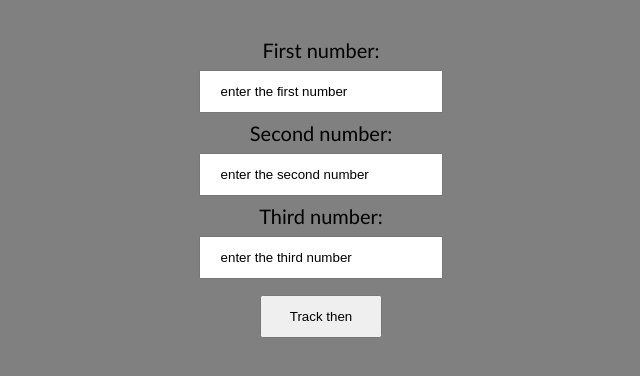
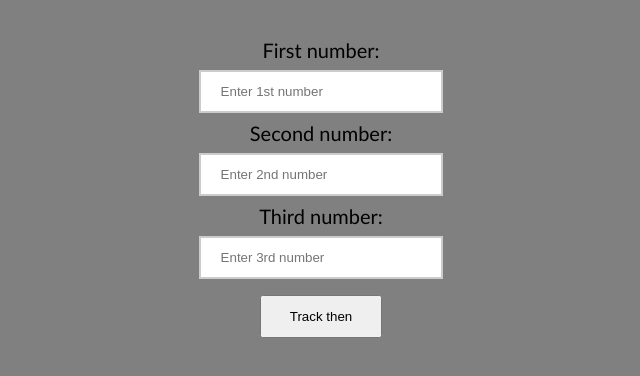
Before and after one commit to AshleyAlpha/mine2, a plain HTML site: page triangle.html in a window 1280 px wide. Shown: the part 150-526 px from the top of the page, without its empty margins (319-959 px from the left). Drawn offline with Linux system fonts and the light colour scheme.

Commit message:
added something

```diff
--- a/styles.css
+++ b/styles.css
@@ -20,10 +20,18 @@ input[type=text]{
     padding: 12px 20px;
     margin: 8px 0;
     box-sizing: border-box;
+    box-sizing: border-box;
+    border: 2px solid #ccc;
 }
+input[type=text]:hover{
+    background-color: powderblue;
+}
+
 input[type=submit]{
     width: 10%;
     padding: 12px 20px;
     margin: 8px 0;
-    box-sizing: border-box;
 }
+input[type=submit]:hover {
+    background-color: teal;
+}
--- a/triangle.html
+++ b/triangle.html
@@ -9,11 +9,11 @@
           <div class="triangle">
           <form>
             First number:<br>
-            <input type="text" name="fnumber" value="enter the first number"><br>
+            <input type="text" name="fnumber" placeholder="Enter 1st number"><br>
             Second number:<br>
-            <input type="text" name="snumber" value="enter the second number"><br>
+            <input type="text" name="snumber" placeholder="Enter 2nd number"><br>
             Third number:<br>
-            <input type="text" name="tnumber" value="enter the third number"><br>
+            <input type="text" name="tnumber" placeholder="Enter 3rd number"><br>
             <input id="sub" type="submit" value="Track then">
           </form>
           </div>
```
